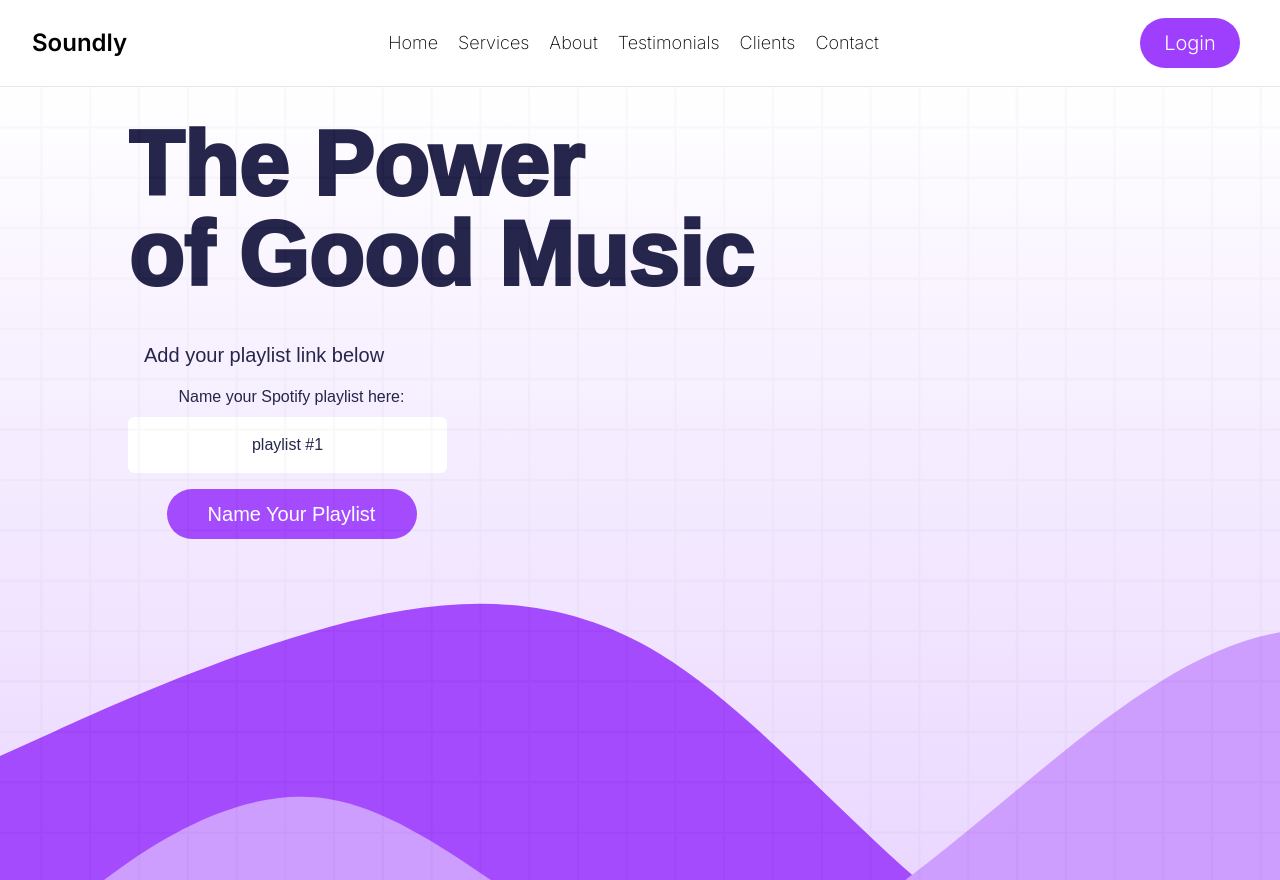
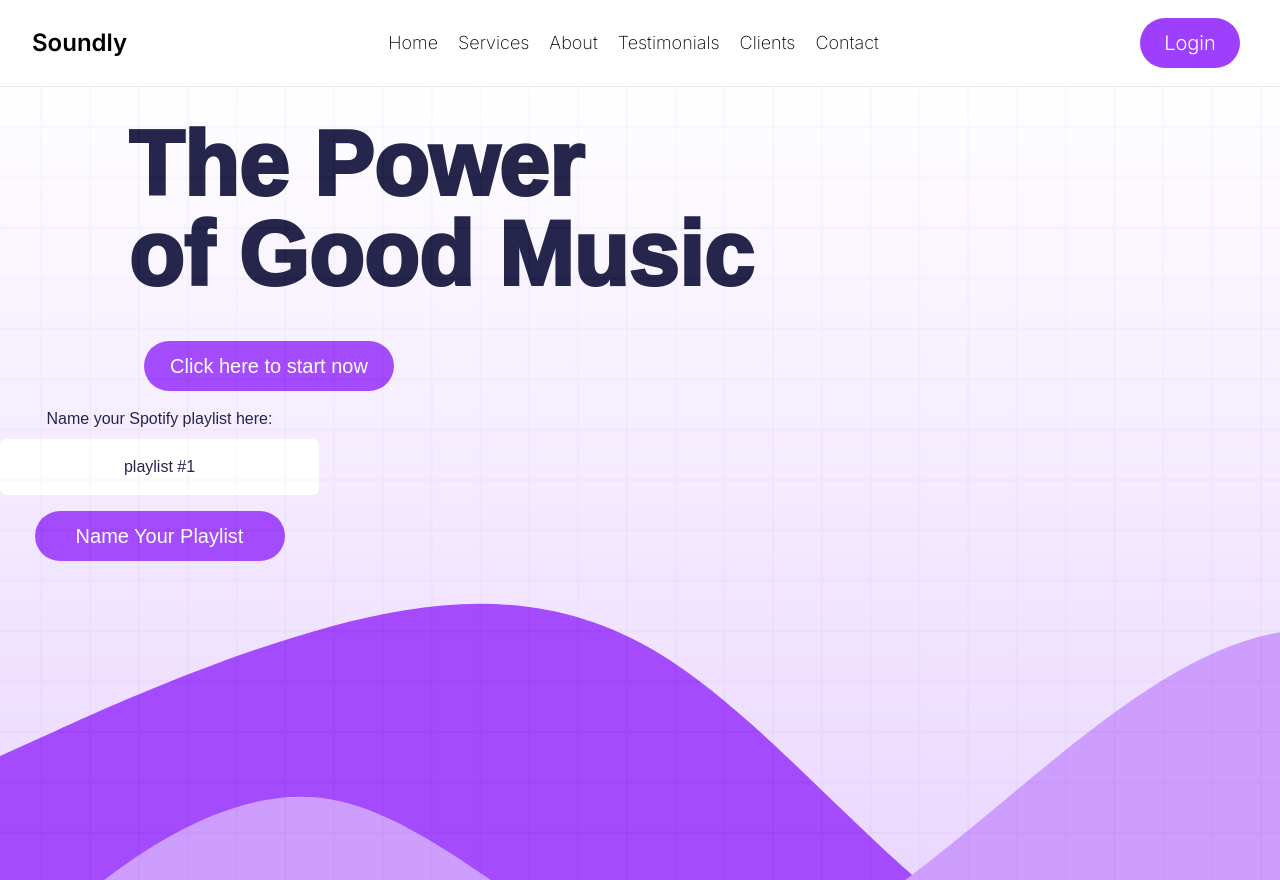
Before and after one commit to Njoe00/Youtube-PlayList-To-Spotify-Converter, a Next.js app: page / in a window 1280 px wide. Built offline with nearby package versions, Linux system fonts and the light colour scheme; a web font is replaced by a local one.

Commit message:
creating music card and extracting playlist makers into music card and creating refs to scroll to that area when clicking on new button on main card

```diff
--- /dev/null
+++ b/src/components/musiccard.tsx
@@ -0,0 +1,49 @@
+"use client";
+import React from "react";
+
+import Playlist from "./playlist";
+import YoutubePlaylistTitles from "./youtubeplaylist";
+
+export default function MusicCard({
+  playListItem,
+  setPlayListItem,
+  setPlayListId,
+  searchSpotifyTracks,
+  token,
+  setSpotifyPlayListId,
+  playListId,
+  spotifyPlayListId,
+  musicCardRef,
+}: {
+  spotifyPlayListId: any;
+  playListId: any;
+  playListItem: any;
+  setPlayListItem: any;
+  setPlayListId: any;
+  searchSpotifyTracks: any;
+  token: any;
+  setSpotifyPlayListId: any;
+  musicCardRef: React.RefObject<HTMLElement | undefined>;
+}) {
+  return (
+    <div
+      ref={musicCardRef as React.RefObject<HTMLDivElement>}
+      className="bg-white text-main-text-color w-screen h-screen justify-center flex flex-col items-center"
+    >
+      <h2 className="text-xl font-thin flex justify-center flex-row pb-48">
+        Add your playlist link below
+      </h2>
+      {spotifyPlayListId ? (
+        <YoutubePlaylistTitles
+          playListItem={playListItem}
+          setPlayListItem={setPlayListItem}
+          playListId={playListId}
+          setPlayListId={setPlayListId}
+          searchSpotifyTracks={searchSpotifyTracks}
+        />
+      ) : (
+        <Playlist token={token} setSpotifyPlayListId={setSpotifyPlayListId} />
+      )}
+    </div>
+  );
+}
--- a/src/components/playlist.tsx
+++ b/src/components/playlist.tsx
@@ -41,11 +41,11 @@ export default function Playlist({
   };
 
   return (
-    <div className="pl-32 z-40 flex ">
+    <div className="z-40 flex ">
       <div className="flex-col items-center flex">
         <h1>Name your Spotify playlist here:</h1>
         <input
-          className="p-4 px-14 mt-2 mr-2 rounded-md text-center"
+          className="p-4 px-14 mt-2 rounded-md text-center"
           type="text"
           placeholder="Playlist Name"
           value={playlistName}
--- a/src/components/titlecard.tsx
+++ b/src/components/titlecard.tsx
@@ -1,16 +1,27 @@
 "use client";
 import React from "react";
 
-export default function TitleCard() {
+export default function TitleCard({
+  scrollToSection,
+  musicCardRef,
+}: {
+  scrollToSection: (ref: any) => void;
+  musicCardRef: React.RefObject<HTMLElement | undefined>;
+}) {
   return (
     <div className="flex flex-col font-serif pl-32 pt-10 z-50">
       <h1 className="text-[90px] text-7xl flex-row font-[1000] h-[205px] w-[640.53px]">
         The Power <br />
         of Good Music
       </h1>
-      <h2 className="text-xl font-thin w-[300px] p-4">
-        Add your playlist link below
-      </h2>
+      <button
+        onClick={() => {
+          scrollToSection(musicCardRef);
+        }}
+        className="text-xl m-4 text-white bg-primary-color w-[250px] h-[50px] font-light rounded-full transition delay-150 duration-200 hover:bg-main-text-color ease-in-out"
+      >
+        Click here to start now
+      </button>
     </div>
   );
 }
```
